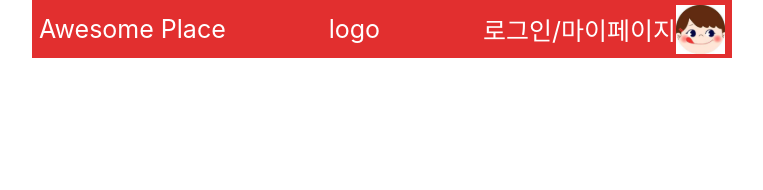
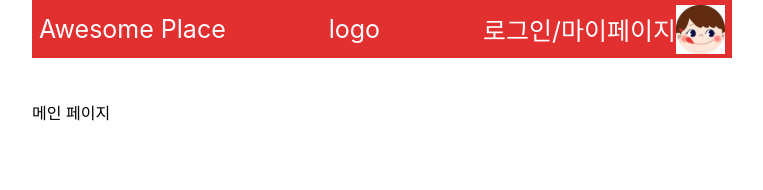
Before and after one commit to Capstone-Awesome-Place-Team/FrontEnd, a React (Create React App) app: page / in a window 1280 px wide. Shown: the top 190 px of the page, without its empty margins (258-1021 px from the left). Built offline with nearby package versions, Linux system fonts and the light colour scheme.

Commit message:
메인페이지 컴포넌트 추가

```diff
--- a/src/App.js
+++ b/src/App.js
@@ -6,12 +6,14 @@ import Header from "./components/Header";
 import Signup from "./pages/Signup";
 import Mypage from "./pages/Mypage";
 import BodyGlobal from "./shared/BodyGlobal";
+import Main from "./pages/Main";
 function App() {
   return (
     <div>
     <Header />
     <BodyGlobal>
     <Routes>
+      <Route path='/' element={<Main />} />
       <Route path="signin" element={<Login />} />
       <Route path="signup" element={<Signup />} />
       <Route path="mypage" element={<Mypage />} />
--- /dev/null
+++ b/src/pages/Main.js
@@ -0,0 +1,7 @@
+import React from 'react';
+
+const Main = (props)=>{
+    return (<div>메인 페이지</div>)
+}
+
+export default Main;
```
